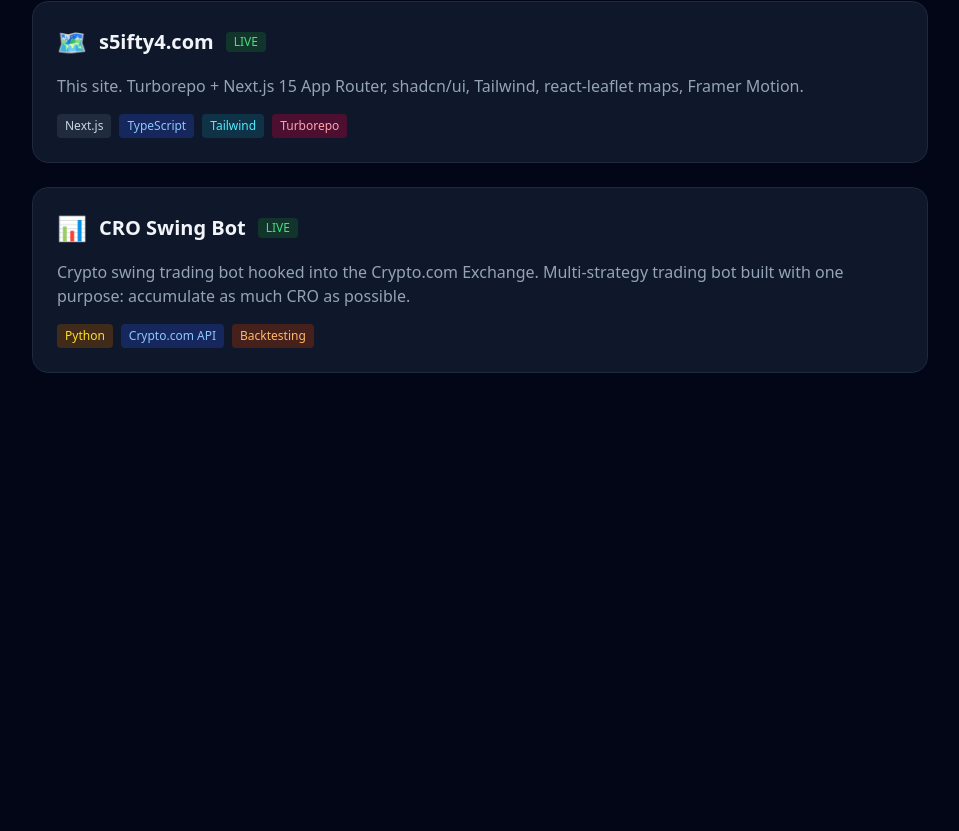
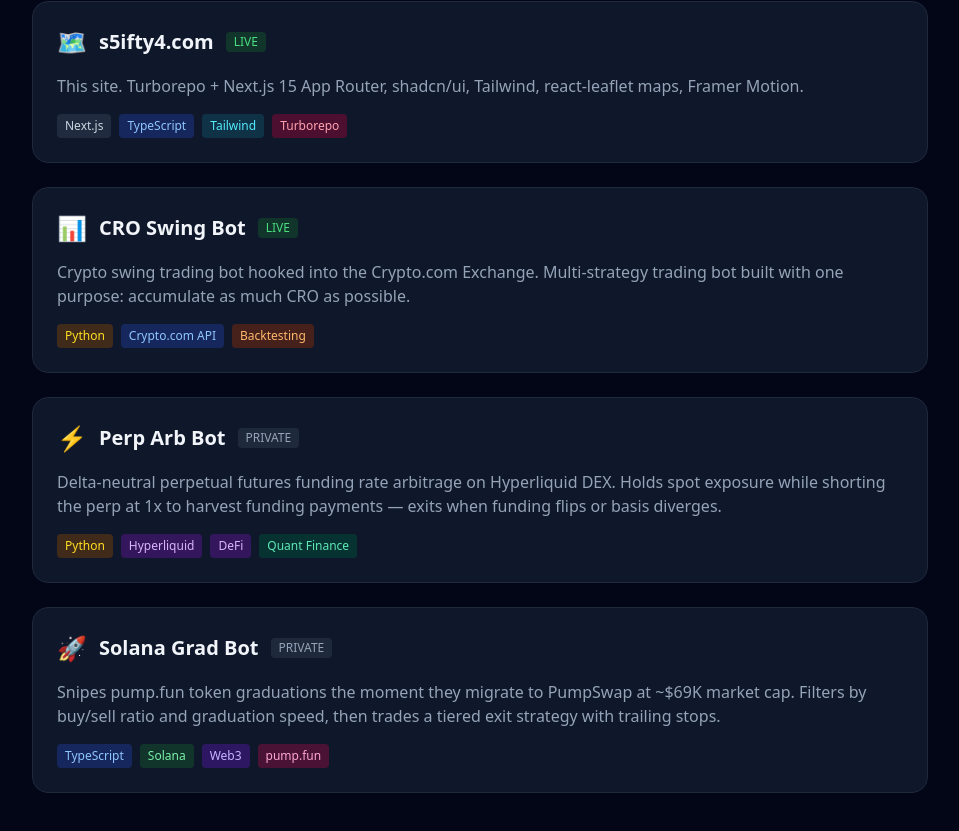
Before and after one commit to S5ifty4/s5ifty4, a Next.js app in the folder apps/web/: page /projects in a window 1280 px wide. Shown: the part 829-1660 px from the top of the page, without its empty margins (160-1119 px from the left). Before the commit the page ends 1250 px from the top, so only its background shows below. Built offline with nearby package versions, Linux system fonts and the light colour scheme.

Commit message:
feat: add perp arb bot and solana grad bot to projects

```diff
--- a/apps/web/app/projects/page.tsx
+++ b/apps/web/app/projects/page.tsx
@@ -50,6 +50,20 @@
     status: "LIVE",
     tags: ["Python", "Crypto.com API", "Backtesting"],
   },
+  {
+    emoji: "⚡",
+    name: "Perp Arb Bot",
+    desc: "Delta-neutral perpetual futures funding rate arbitrage on Hyperliquid DEX. Holds spot exposure while shorting the perp at 1x to harvest funding payments — exits when funding flips or basis diverges.",
+    status: "PRIVATE",
+    tags: ["Python", "Hyperliquid", "DeFi", "Quant Finance"],
+  },
+  {
+    emoji: "🚀",
+    name: "Solana Grad Bot",
+    desc: "Snipes pump.fun token graduations the moment they migrate to PumpSwap at ~$69K market cap. Filters by buy/sell ratio and graduation speed, then trades a tiered exit strategy with trailing stops.",
+    status: "PRIVATE",
+    tags: ["TypeScript", "Solana", "Web3", "pump.fun"],
+  },
 ];
 
 const statusStyles: Record<Project["status"], string> = {
@@ -74,6 +88,9 @@
   Backtesting: "bg-orange-900/50 text-orange-300",
   Supabase: "bg-emerald-900/50 text-emerald-300",
   Tesla: "bg-red-900/50 text-red-300",
+  Hyperliquid: "bg-purple-900/50 text-purple-300",
+  Solana: "bg-green-900/50 text-green-300",
+  "pump.fun": "bg-pink-900/50 text-pink-300",
 };
 
 export default function ProjectsPage() {
```
